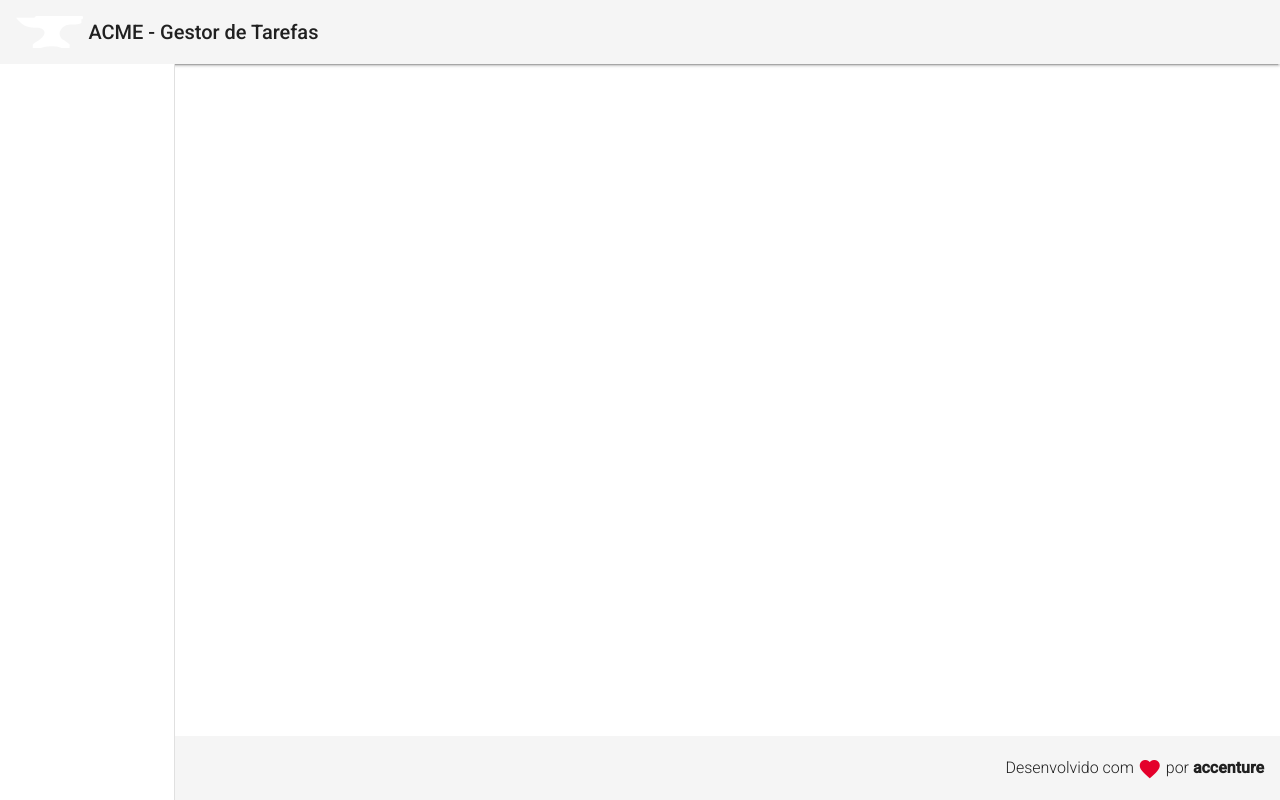
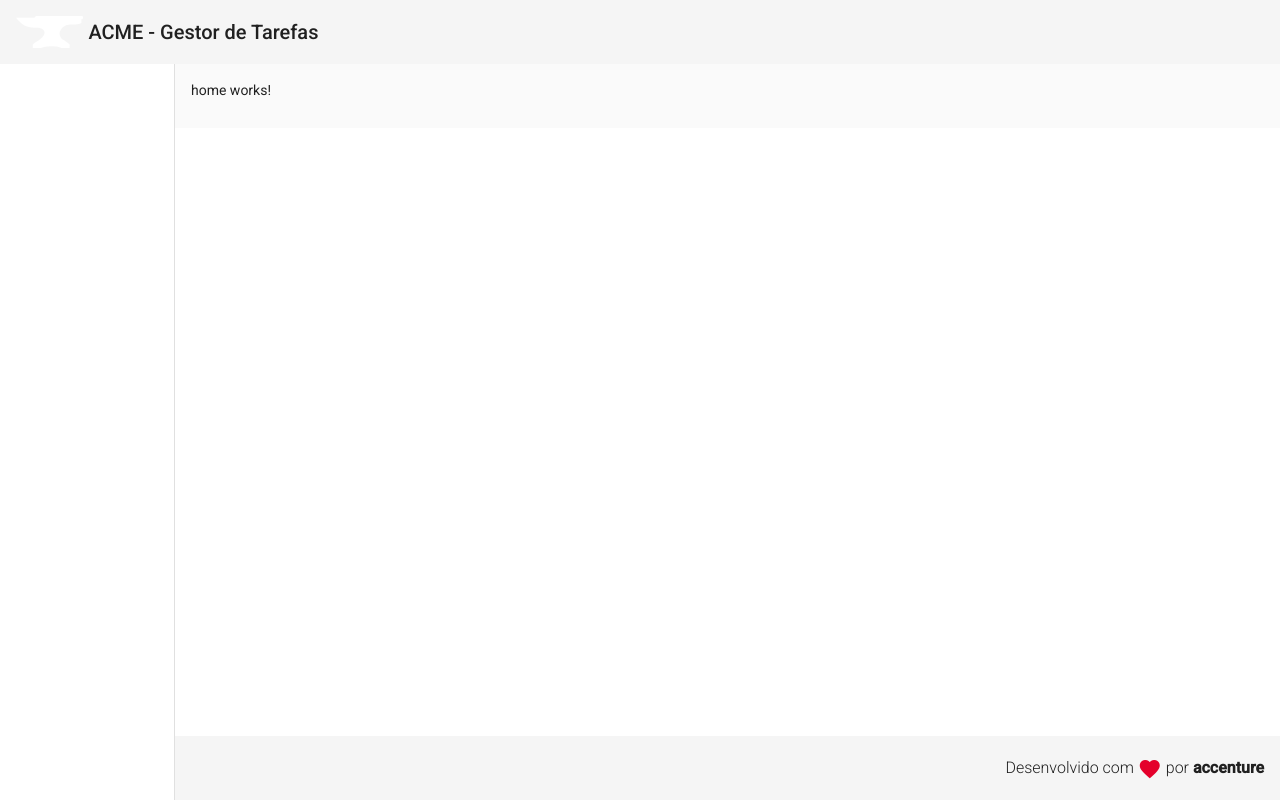
Before and after one commit to jiyamesu/desafio-accenture, an Angular app in the folder taskmanager-web/: page / in a window 1280 px wide. Built offline with nearby package versions, Linux system fonts and the light colour scheme.

Commit message:
Componente nav alterado para comportar o novo componente home

```diff
--- a/taskmanager-web/src/app/components/template/nav/nav.component.css
+++ b/taskmanager-web/src/app/components/template/nav/nav.component.css
@@ -10,3 +10,7 @@
     padding-left: 5px;
     padding-right: 5px;
 }
+
+.content {
+    padding: 16px;
+}
--- a/taskmanager-web/src/app/components/template/nav/nav.component.html
+++ b/taskmanager-web/src/app/components/template/nav/nav.component.html
@@ -11,4 +11,7 @@
             </a>
         </mat-nav-list>
     </mat-sidenav>
+    <mat-sidenav-content class="content">
+        <app-home></app-home>
+    </mat-sidenav-content>
 </mat-sidenav-container>
```
